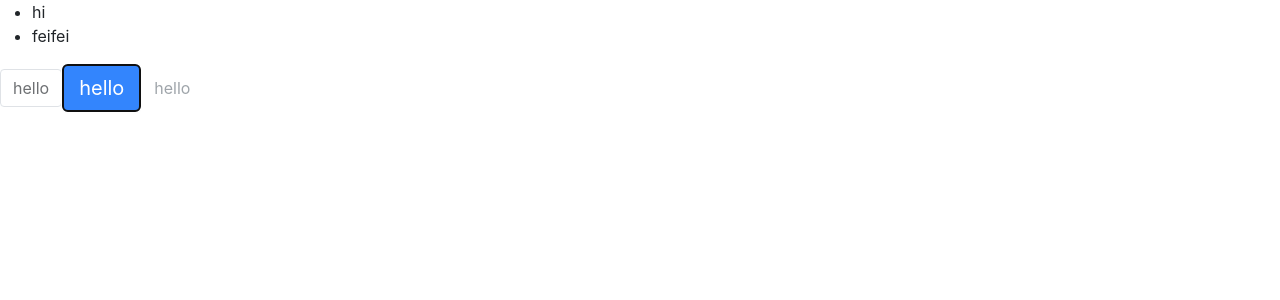
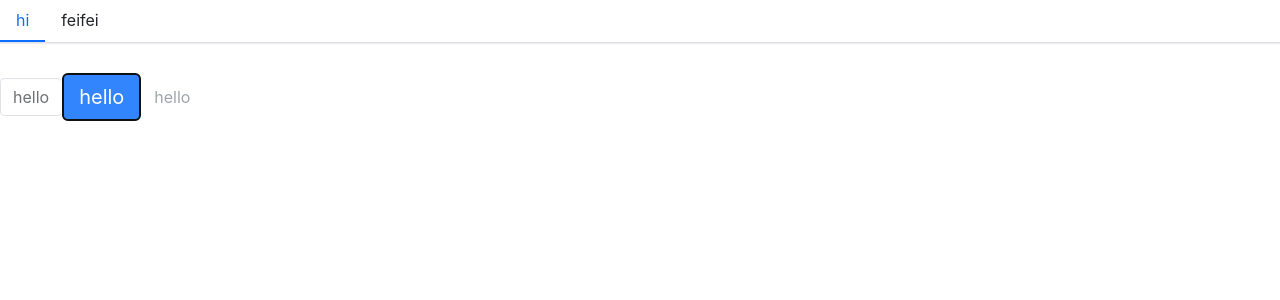
Before and after one commit to feidudu1/yyf_antd, a React (Create React App) app: page / in a window 1280 px wide. Shown: the top 300 px of the page. Built offline with nearby package versions, Linux system fonts and the light colour scheme.

Commit message:
[menu]添加样式

```diff
--- /dev/null
+++ b/src/components/Menu/_style.scss
@@ -0,0 +1,103 @@
+.menu {
+  display: flex;
+  flex-wrap: wrap;
+  padding-left: 0;
+  margin-bottom: 30px;
+  list-style: none;
+  border-bottom: $menu-border-width solid $menu-border-color;
+  box-shadow: $menu-box-shadow;
+  > .menu-item {
+    padding: $menu-item-padding-y $menu-item-padding-x;
+    cursor: pointer;
+    transition: $menu-transition;
+    &:hover,
+    &:focus {
+      text-decoration: none;
+    }
+    &.is-disabled {
+      color: $menu-item-disabled-color;
+      pointer-events: none;
+      cursor: default;
+    }
+    &.is-active,
+    &:hover {
+      color: $menu-item-active-color;
+      border-bottom: $menu-item-active-border-width solid
+        $menu-item-active-color;
+    }
+  }
+  .submenu-item {
+    position: relative;
+    .submenu-title {
+      display: flex;
+      align-items: center;
+    }
+    .arrow-icon {
+      transition: transform 0.25s ease-in-out;
+      margin-left: 3px;
+    }
+    &:hover {
+      .arrow-icon {
+        transform: rotate(180deg);
+      }
+    }
+  }
+  .is-vertical {
+    .arrow-icon {
+      transform: rotate(0deg) !important;
+    }
+  }
+  .is-vertical.is-opened {
+    .arrow-icon {
+      transform: rotate(180deg) !important;
+    }
+  }
+  .submenu {
+    //display: none;
+    list-style: none;
+    padding-left: 0;
+    white-space: nowrap;
+    //transition: $menu-transition;
+    .menu-item {
+      padding: $menu-item-padding-y $menu-item-padding-x;
+      cursor: pointer;
+      transition: $menu-transition;
+      color: $body-color;
+      &.is-active,
+      &:hover {
+        color: $menu-item-active-color !important;
+      }
+    }
+  }
+  .submenu.menu-opened {
+    //display: block;
+  }
+}
+.menu-horizontal {
+  > .menu-item {
+    border-bottom: $menu-item-active-border-width solid transparent;
+  }
+  .submenu {
+    position: absolute;
+    background: $white;
+    z-index: 100;
+    top: calc(100% + 8px);
+    left: 0;
+    border: $menu-border-width solid $menu-border-color;
+    box-shadow: $submenu-box-shadow;
+  }
+}
+.menu-vertical {
+  flex-direction: column;
+  border-bottom: 0px;
+  margin: 10px 20px;
+  border-right: $menu-border-width solid $menu-border-color;
+  > .menu-item {
+    border-left: $menu-item-active-border-width solid transparent;
+    &.is-active,
+    &:hover {
+      border-bottom: 0px;
+      border-left: $menu-item-active-border-width solid $menu-item-active-color;
+    }
+  }
+}
--- a/src/styles/index.scss
+++ b/src/styles/index.scss
@@ -6,3 +6,5 @@
 @import "mixin";
 // button
 @import "../components/Button/style";
+// menu
+@import "../components/Menu/style";
```
